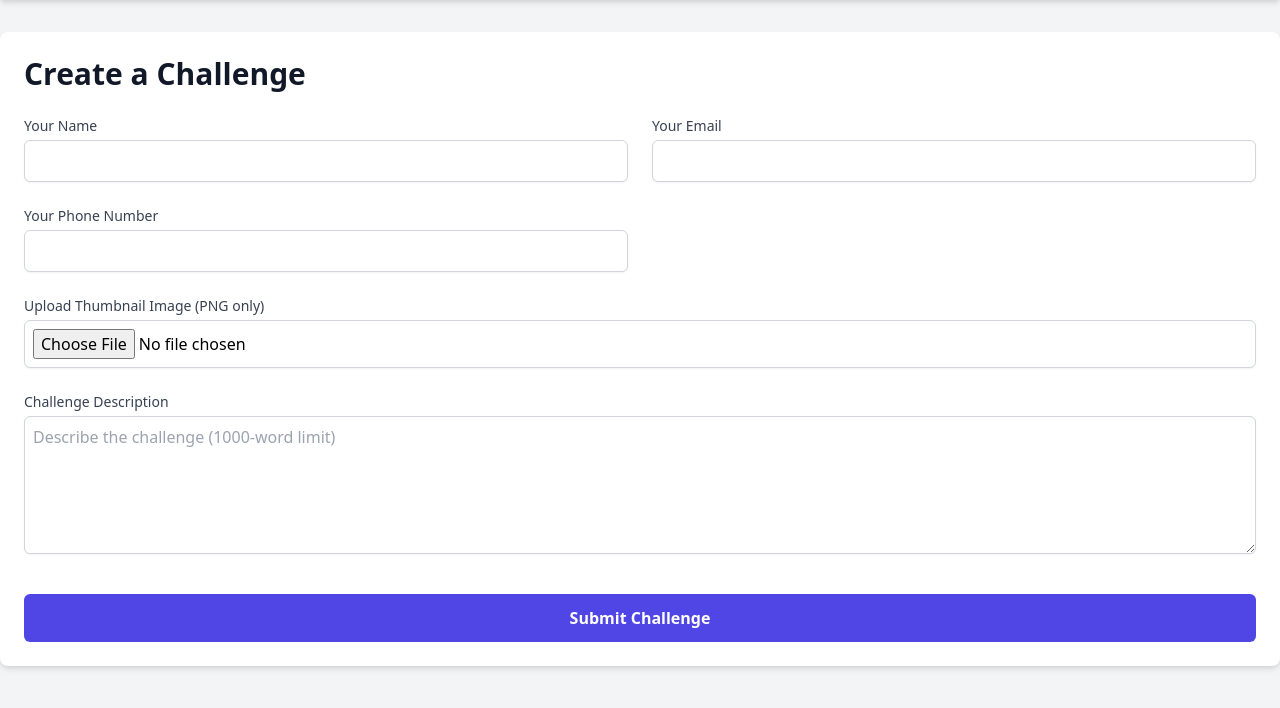
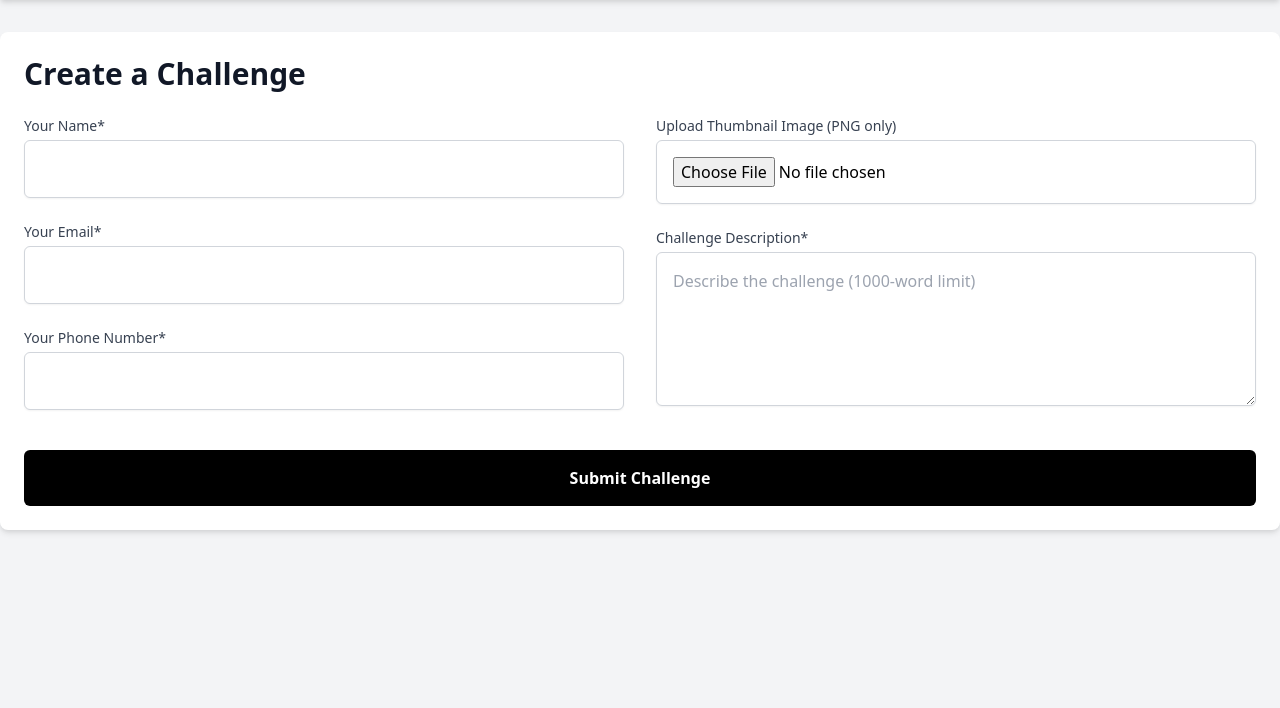
Before and after one commit to kaizez/CultureQuest, a Flask app: page / in a window 1280 px wide. Shown: the part 64-772 px from the top of the page. Run offline with Flask 3, Linux system fonts and the light colour scheme; some libraries are stand-ins or nearby versions.

Commit message:
changed the ui for form. fuck ass gpt

```diff
--- a/challenge_form.py
+++ b/challenge_form.py
@@ -20,7 +20,7 @@ def handle_challenge_form(app):
 
         # Handle file upload (thumbnail)
         thumbnail = request.files['thumbnail']
-        thumbnail_path = None
+        thumbnail_filename = None  # Store only the filename
 
         # Ensure the 'uploads' folder exists
         upload_folder = app.config['UPLOAD_FOLDER']
@@ -36,7 +36,8 @@ def handle_challenge_form(app):
                     return render_template('challenge_form.html', message="Please upload a PNG image.")
 
                 # Save the file with its original filename
-                thumbnail_path = os.path.join(upload_folder, thumbnail.filename)
+                thumbnail_filename = thumbnail.filename  # Only store the filename, not the full path
+                thumbnail_path = os.path.join(upload_folder, thumbnail_filename)
                 thumbnail.save(thumbnail_path)
 
             except IOError:
@@ -57,7 +58,7 @@ def handle_challenge_form(app):
 
         conn.execute('''INSERT INTO challenges (name, email, phone, description, thumbnail, status)
                         VALUES (?, ?, ?, ?, ?, ?)''',
-                     (name, email, phone, description, thumbnail_path, 'New'))
+                     (name, email, phone, description, thumbnail_filename, 'New'))
         conn.commit()
         conn.close()
 
--- a/templates/challenge_form.html
+++ b/templates/challenge_form.html
@@ -24,37 +24,40 @@
             </div>
         {% endif %}
 
-        <form method="POST" action="/" enctype="multipart/form-data">
-            <!-- Name, Email, Phone -->
-            <div class="grid grid-cols-1 sm:grid-cols-2 gap-6 mb-6">
+        <!-- Full-width form layout (two sections) -->
+        <form method="POST" action="/" enctype="multipart/form-data" class="grid grid-cols-1 md:grid-cols-2 gap-8 mb-6">
+            <!-- Left side: Name, Email, Phone -->
+            <div class="space-y-6">
                 <div>
-                    <label for="name" class="block text-sm font-medium text-gray-700">Your Name</label>
-                    <input type="text" id="name" name="name" required class="mt-1 p-2 block w-full border border-gray-300 rounded-md shadow-sm focus:ring-indigo-500 focus:border-indigo-500">
+                    <label for="name" class="block text-sm font-medium text-gray-700">Your Name*</label>
+                    <input type="text" id="name" name="name" required class="mt-1 p-4 block w-full border border-gray-300 rounded-md shadow-sm focus:ring-indigo-500 focus:border-indigo-500">
                 </div>
                 <div>
-                    <label for="email" class="block text-sm font-medium text-gray-700">Your Email</label>
-                    <input type="email" id="email" name="email" required class="mt-1 p-2 block w-full border border-gray-300 rounded-md shadow-sm focus:ring-indigo-500 focus:border-indigo-500">
+                    <label for="email" class="block text-sm font-medium text-gray-700">Your Email*</label>
+                    <input type="email" id="email" name="email" required class="mt-1 p-4 block w-full border border-gray-300 rounded-md shadow-sm focus:ring-indigo-500 focus:border-indigo-500">
                 </div>
                 <div>
-                    <label for="phone" class="block text-sm font-medium text-gray-700">Your Phone Number</label>
-                    <input type="tel" id="phone" name="phone" required class="mt-1 p-2 block w-full border border-gray-300 rounded-md shadow-sm focus:ring-indigo-500 focus:border-indigo-500">
+                    <label for="phone" class="block text-sm font-medium text-gray-700">Your Phone Number*</label>
+                    <input type="tel" id="phone" name="phone" required class="mt-1 p-4 block w-full border border-gray-300 rounded-md shadow-sm focus:ring-indigo-500 focus:border-indigo-500">
                 </div>
             </div>
 
-            <!-- Thumbnail Upload -->
-            <div class="mb-6">
-                <label for="thumbnail" class="block text-sm font-medium text-gray-700">Upload Thumbnail Image (PNG only)</label>
-                <input type="file" id="thumbnail" name="thumbnail" accept="image/png" class="mt-1 p-2 block w-full border border-gray-300 rounded-md shadow-sm focus:ring-indigo-500 focus:border-indigo-500">
+            <!-- Right side: Thumbnail Upload & Challenge Description -->
+            <div class="space-y-6">
+                <div>
+                    <label for="thumbnail" class="block text-sm font-medium text-gray-700">Upload Thumbnail Image (PNG only)</label>
+                    <input type="file" id="thumbnail" name="thumbnail" accept="image/png" class="mt-1 p-4 block w-full border border-gray-300 rounded-md shadow-sm focus:ring-indigo-500 focus:border-indigo-500">
+                </div>
+
+                <div>
+                    <label for="description" class="block text-sm font-medium text-gray-700">Challenge Description*</label>
+                    <textarea id="description" name="description" rows="5" maxlength="1000" placeholder="Describe the challenge (1000-word limit)" required class="mt-1 p-4 block w-full border border-gray-300 rounded-md shadow-sm focus:ring-indigo-500 focus:border-indigo-500"></textarea>
+                </div>
             </div>
+        </form>
 
-            <!-- Challenge Description -->
-            <div class="mb-6">
-                <label for="description" class="block text-sm font-medium text-gray-700">Challenge Description</label>
-                <textarea id="description" name="description" rows="5" maxlength="1000" placeholder="Describe the challenge (1000-word limit)" required class="mt-1 p-2 block w-full border border-gray-300 rounded-md shadow-sm focus:ring-indigo-500 focus:border-indigo-500"></textarea>
-            </div>
-
-            <button type="submit" class="w-full py-3 mt-4 bg-indigo-600 text-white rounded-md font-semibold hover:bg-indigo-700 focus:outline-none focus:ring-2 focus:ring-indigo-500 focus:ring-offset-2">Submit Challenge</button>
-        </form>
+        <!-- Full-width Submit Button (black with white text) -->
+        <button type="submit" class="w-full py-4 mt-4 bg-black text-white rounded-md font-semibold hover:bg-gray-800 focus:outline-none focus:ring-2 focus:ring-indigo-500 focus:ring-offset-2">Submit Challenge</button>
     </div>
 
 </body>
--- a/templates/screening.html
+++ b/templates/screening.html
@@ -29,7 +29,7 @@
                 {% if challenge.thumbnail %}
                     {% if challenge.thumbnail.endswith('.png') %}
                         <!-- Display the PNG image directly -->
-                        <img src="{{ url_for('static', filename='uploads/' + challenge.thumbnail.split('/')[-1]) }}" alt="Thumbnail" class="mt-4 max-w-xs">
+                        <img src="{{ url_for('static', filename='uploads/' + challenge.thumbnail) }}" alt="Thumbnail" class="mt-4 max-w-xs">
                     {% else %}
                         <p>Invalid file format. Only PNG images are allowed.</p>
                     {% endif %}
```
Also changed, not shown: challenges.db, static/uploads/Gender Equality Poster.png (added), static/uploads/Kelvin Tan (1).png (deleted).
